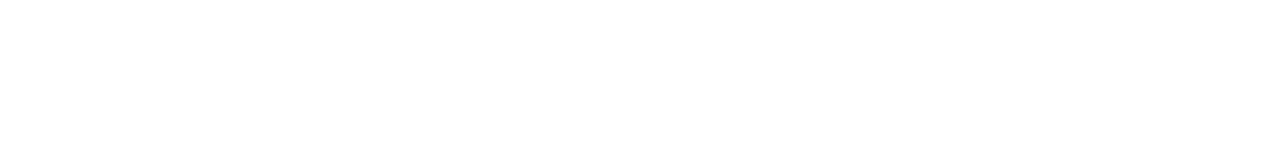
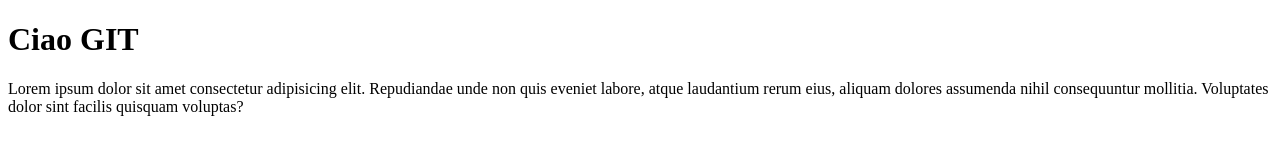
Before and after one commit to ugodeughi/altra-prova, a plain HTML site: page index.html in a window 1280 px wide. Drawn offline with Linux system fonts and the light colour scheme.

Commit message:
[add] text in index

```diff
--- a/index.html
+++ b/index.html
@@ -7,5 +7,11 @@
 </head>
 <body>
 
+  <h1>Ciao GIT</h1>
+
+  <p>
+    Lorem ipsum dolor sit amet consectetur adipisicing elit. Repudiandae unde non quis eveniet labore, atque laudantium rerum eius, aliquam dolores assumenda nihil consequuntur mollitia. Voluptates dolor sint facilis quisquam voluptas?
+  </p>
+
 </body>
 </html>
```
